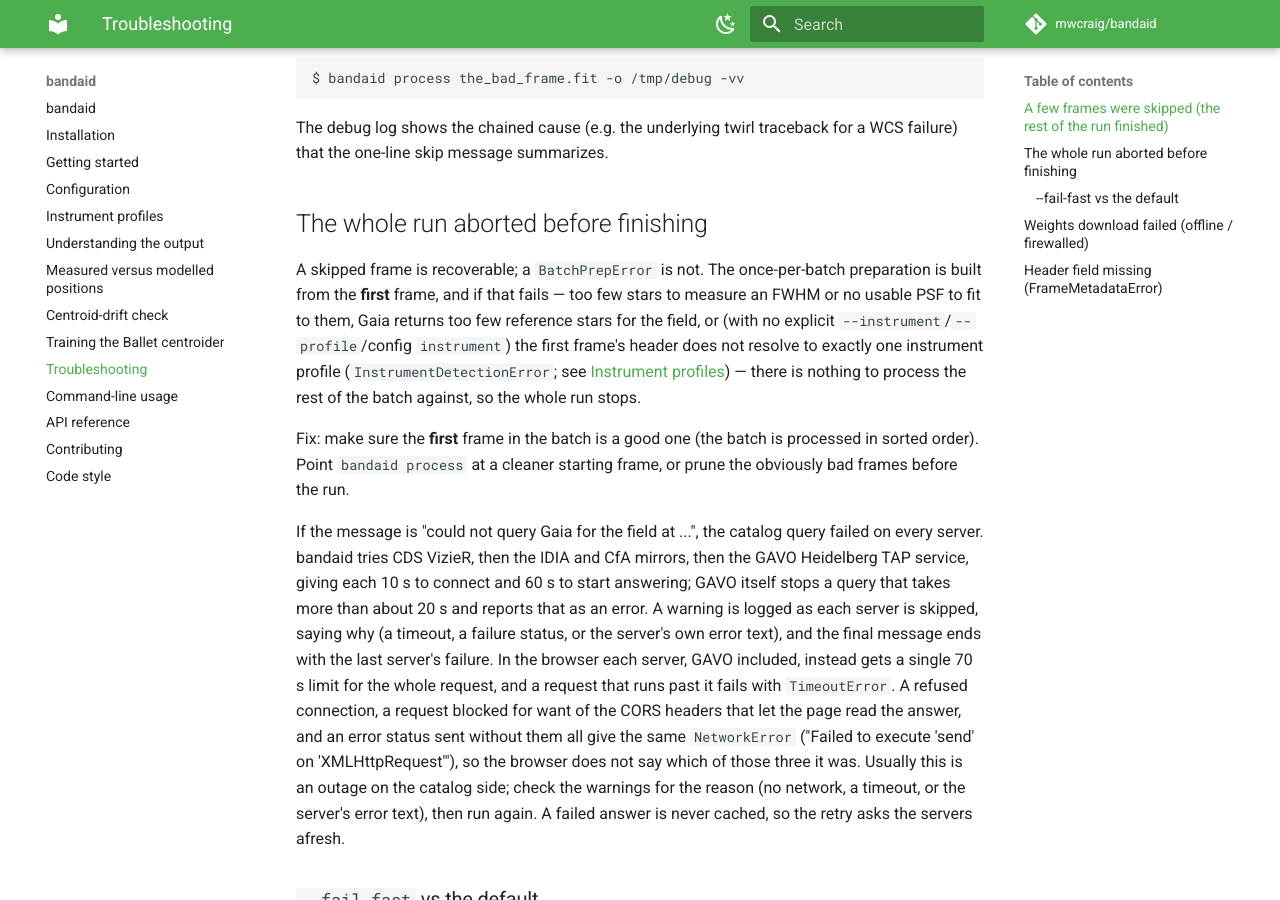
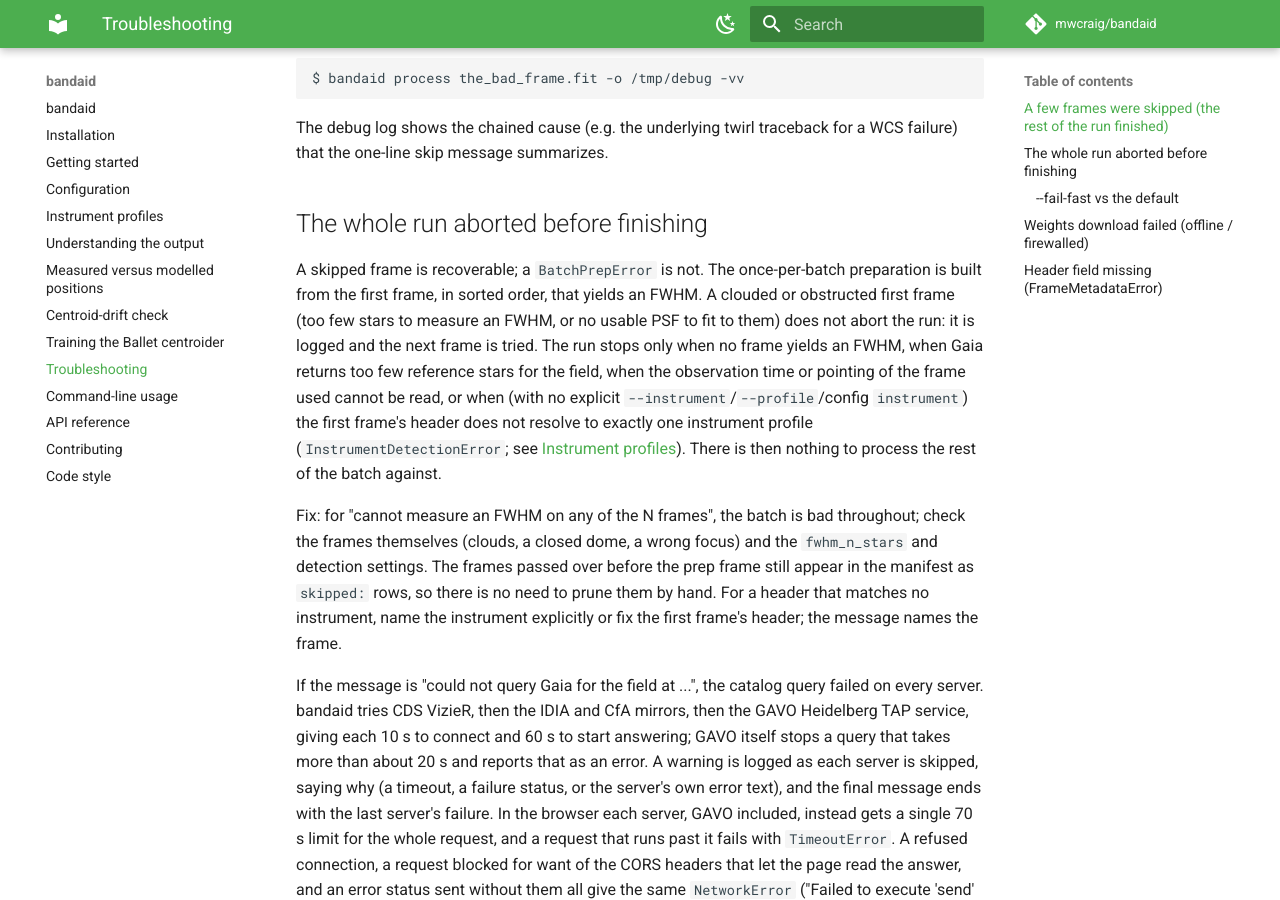
Before and after one commit to mwcraig/bandaid, an MkDocs documentation site: the page built from docs/troubleshooting.md, in a window 1280 px wide and 900 px high, scrolled down 804 px. Built offline with MkDocs 1.6.1 and Material for MkDocs 9.7.7, drawn with Linux system fonts in a browser that asks for light colours; comment, search, counter and statistics services are not loaded.

Commit message:
Document that the batch is prepared from the first frame with an FWHM
Update the troubleshooting section on aborted runs, the prepare_batch
examples, and the changelog for the new frame-list signature.

🤖 Generated with [Claude Code](https://claude.com/claude-code)
Claude-Session: https://claude.ai/code/session_01Gy3gmZ4fN9Joarq36S22S7

```diff
--- a/docs/troubleshooting.md
+++ b/docs/troubleshooting.md
@@ -39,18 +39,25 @@ WCS failure) that the one-line skip message summarizes.
 ## The whole run aborted before finishing
 
 A skipped frame is recoverable; a `BatchPrepError` is not. The once-per-batch
-preparation is built from the **first** frame, and if that fails — too few stars
-to measure an FWHM or no usable PSF to fit to them, Gaia returns too few
-reference stars for the field, or (with no explicit
+preparation is built from the first frame, in sorted order, that yields an FWHM.
+A clouded or obstructed first frame (too few stars to measure an FWHM, or no
+usable PSF to fit to them) does not abort the run: it is logged and the next
+frame is tried. The run stops only when no frame yields an FWHM, when Gaia
+returns too few reference stars for the field, when the observation time or
+pointing of the frame used cannot be read, or when (with no explicit
 `--instrument`/`--profile`/config `instrument`) the first frame's header does
 not resolve to exactly one instrument profile
 (`InstrumentDetectionError`; see [Instrument
-profiles](instrument_profiles.md#auto-detection-from-the-fits-header)) — there
-is nothing to process the rest of the batch against, so the whole run stops.
+profiles](instrument_profiles.md#auto-detection-from-the-fits-header)). There is
+then nothing to process the rest of the batch against.
 
-Fix: make sure the **first** frame in the batch is a good one (the batch is
-processed in sorted order). Point `bandaid process` at a cleaner starting frame,
-or prune the obviously bad frames before the run.
+Fix: for "cannot measure an FWHM on any of the N frames", the batch is bad
+throughout; check the frames themselves (clouds, a closed dome, a wrong focus)
+and the `fwhm_n_stars` and detection settings. The frames passed over before the
+prep frame still appear in the manifest as `skipped:` rows, so there is no need
+to prune them by hand. For a header that matches no instrument, name the
+instrument explicitly or fix the first frame's header; the message names the
+frame.
 
 If the message is "could not query Gaia for the field at ...", the catalog
 query failed on every server. bandaid tries CDS VizieR, then the IDIA and CfA
```
Also changed, not shown: CHANGELOG.md (+6 -0 lines), docs/command_line.md (+1 -1 lines), docs/configuration.md (+1 -1 lines), docs/instrument_profiles.md (+4 -3 lines).
